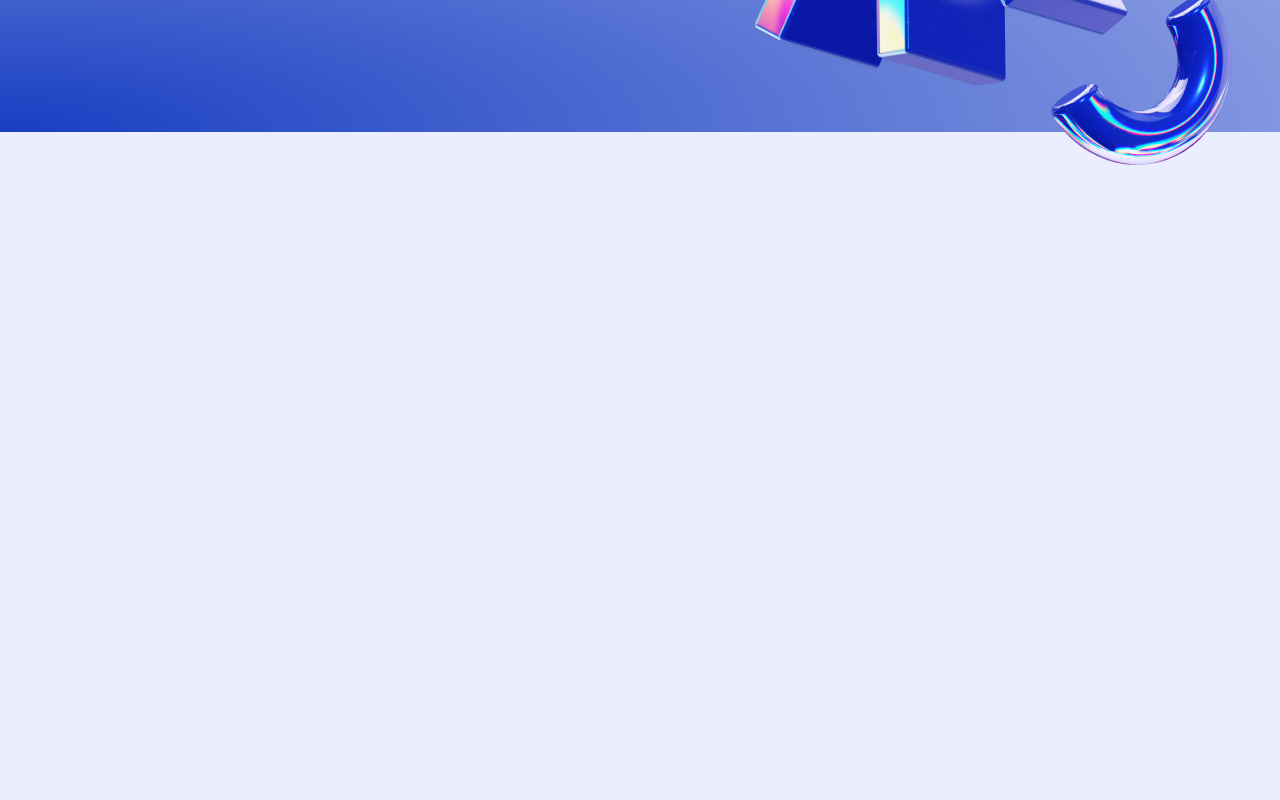
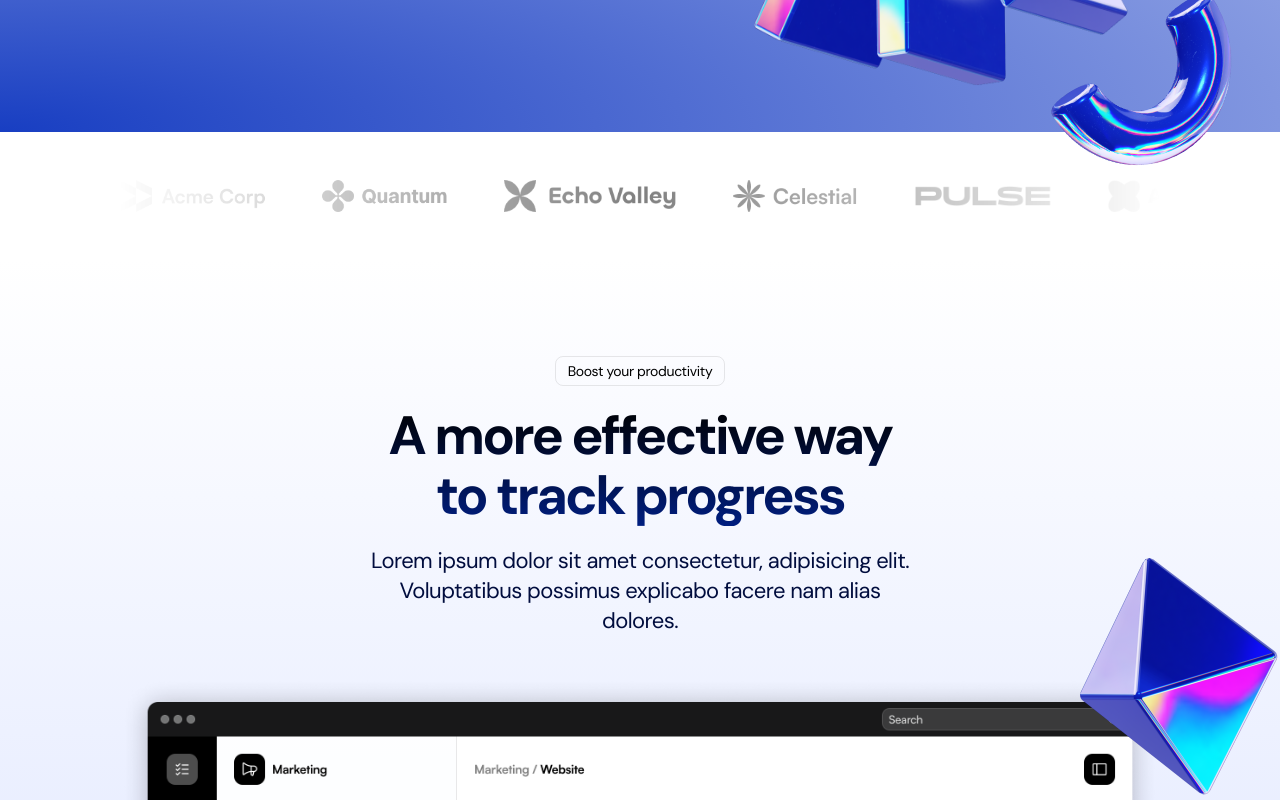
Before and after one commit to calvinputera/landing-page-project-with-framer-motion, a Next.js app: page / in a window 1280 px wide. Shown: the part 700-1500 px from the top of the page. Before the commit the page ends 928 px from the top, so only its background shows below. Built offline with nearby package versions, Linux system fonts and the light colour scheme.

Commit message:
[UPDATE] section 2

```diff
--- a/src/app/globals.css
+++ b/src/app/globals.css
@@ -13,7 +13,16 @@
 	.btn-text {
 		@apply text-black bg-transparent;
 	}
+
+	.logo-ticker-image {
+		@apply h-8 w-auto;
+	}
+
+	.tag {
+		@apply text-sm inline-flex border border-[#222]/10 px-3 py-1 rounded-lg tracking-tight;
+	}
 }
+
 /*
 :root {
   --foreground-rgb: 0, 0, 0;
--- a/src/app/page.tsx
+++ b/src/app/page.tsx
@@ -1,11 +1,15 @@
 import Header from "@/components/Header";
 import Hero from "@/components/Hero";
+import LogoTicker from "@/components/LogoTicker";
+import ProductShowcase from "@/components/ProductShowcase";
 
 export default function Home() {
   return (
     <>
       <Header />
       <Hero />
+      <LogoTicker />
+      <ProductShowcase />
     </>
   );
 }
--- a/src/components/Hero.tsx
+++ b/src/components/Hero.tsx
@@ -9,7 +9,7 @@
       <div className="container">
         <div className="md:flex items-center">
           <div className="md:w-[478px]">
-            <div className="text-sm inline-flex border border-[#222]/10 px-3 py-1 rounded-lg tracking-tight">Version 2.0 is here</div>
+            <div className="tag">Version 2.0 is here</div>
             <h1 className="text-5xl md:text-7xl font-bold tracking-tighter bg-gradient-to-b from-black to-[#001E80] text-transparent bg-clip-text mt-6">Pathway to productivity</h1>
             <p className="text-xl text-[#010D3E] tracking-tight mt-6">Lorem ipsum dolor sit amet, consectetur adipisicing elit. Earum quaerat iusto quo cumque unde magnam nihil aut sequi eligendi fugiat, pariatur laudantium, voluptate voluptas necessitatibus optio porro. Laudantium, vel tempore?</p>
             <div className="flex gap-1 items-center mt-[30px]">
--- /dev/null
+++ b/src/components/LogoTicker.tsx
@@ -0,0 +1,28 @@
+import acmeLogo from "../../public/assets/logo-acme.png";
+import quantumLogo from "../../public/assets/logo-quantum.png";
+import echoLogo from "../../public/assets/logo-echo.png";
+import celestialLogo from "../../public/assets/logo-celestial.png";
+import pulseLogo from "../../public/assets/logo-pulse.png";
+import apexLogo from "../../public/assets/logo-apex.png";
+import Image from "next/image";
+
+const LogoTicker = () => {
+  return (
+    <div className="py-8 md:py-12 bg-white">
+      <div className="container">
+        <div className="flex overflow-hidden [mask-image:linear-gradient(to_right,transparent,black,transparent)]">
+          <div className="flex gap-14 flex-none">
+            <Image src={acmeLogo} alt="acme" className="logo-ticker-image" />
+            <Image src={quantumLogo} alt="quantum" className="logo-ticker-image" />
+            <Image src={echoLogo} alt="echo" className="logo-ticker-image" />
+            <Image src={celestialLogo} alt="celestial" className="logo-ticker-image" />
+            <Image src={pulseLogo} alt="pulse" className="logo-ticker-image" />
+            <Image src={apexLogo} alt="apex" className="logo-ticker-image" />
+          </div>
+        </div>
+      </div>
+    </div>
+  )
+};
+
+export default LogoTicker;
--- /dev/null
+++ b/src/components/ProductShowcase.tsx
@@ -0,0 +1,27 @@
+import Image from "next/image";
+import productImage from "../../public/assets/product-image.png";
+import pyramidImage from "../../public/assets/pyramid.png";
+import tubeImage from "../../public/assets/tube.png";
+
+const ProductShowcase = () => {
+  return (
+    <section className="bg-gradient-to-b from-white to-[#D2DCFF] py-24 overflow-x-clip">
+      <div className="container">
+        <div className="max-w-[540px] mx-auto">
+          <div className="flex justify-center">
+            <div className="tag">Boost your productivity</div>
+          </div>
+          <h1 className="text-center text-3xl md:text-[54px] md:leading-[60px] font-bold tracking-tighter bg-gradient-to-b from-black to-[#001E80] text-transparent bg-clip-text mt-5">A more effective way to track progress</h1>
+          <p className="text-center text-[22px] leading-[30px] tracking-tight text-[#010D3E] mt-5">Lorem ipsum dolor sit amet consectetur, adipisicing elit. Voluptatibus possimus explicabo facere nam alias dolores.</p>
+        </div>
+        <div className="relative">
+          <Image src={productImage} alt="product image" className="mt-10" />
+          <Image src={pyramidImage} alt="pyramid image" height={262} width={262} className="hidden md:block absolute -right-36 -top-32" />
+          <Image src={tubeImage} alt="tube image" height={248} className="hidden md:block absolute bottom-24 -left-36" />
+        </div>
+      </div>
+    </section>
+  );
+};
+
+export default ProductShowcase;
```
